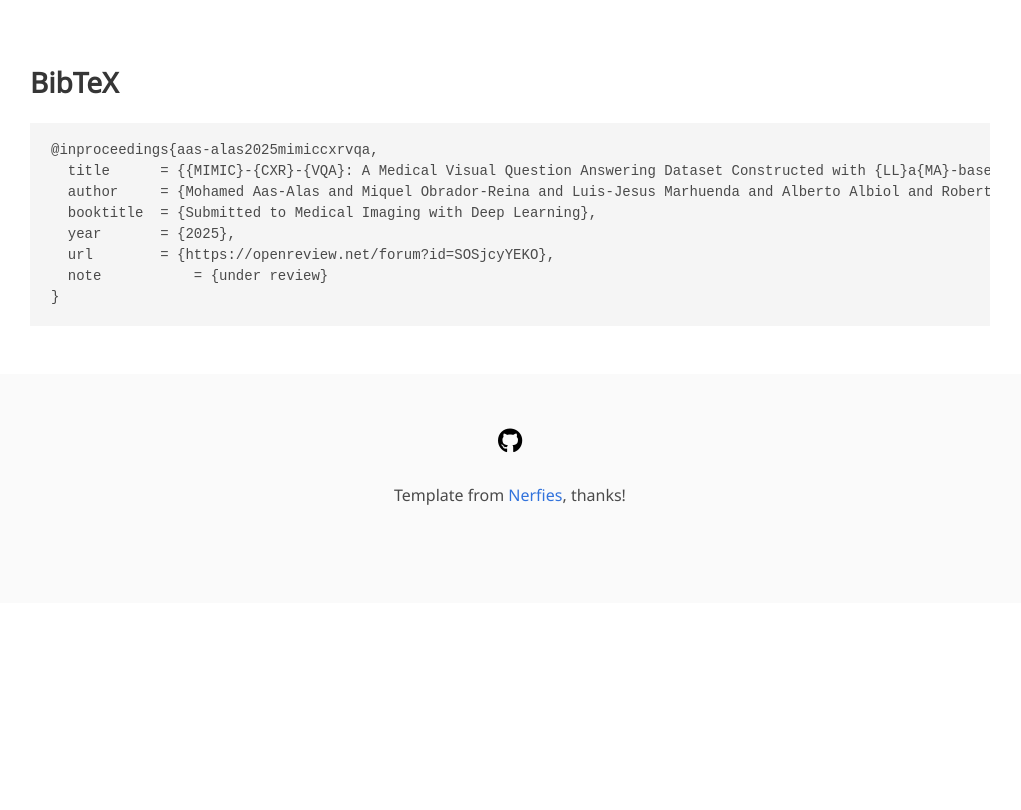
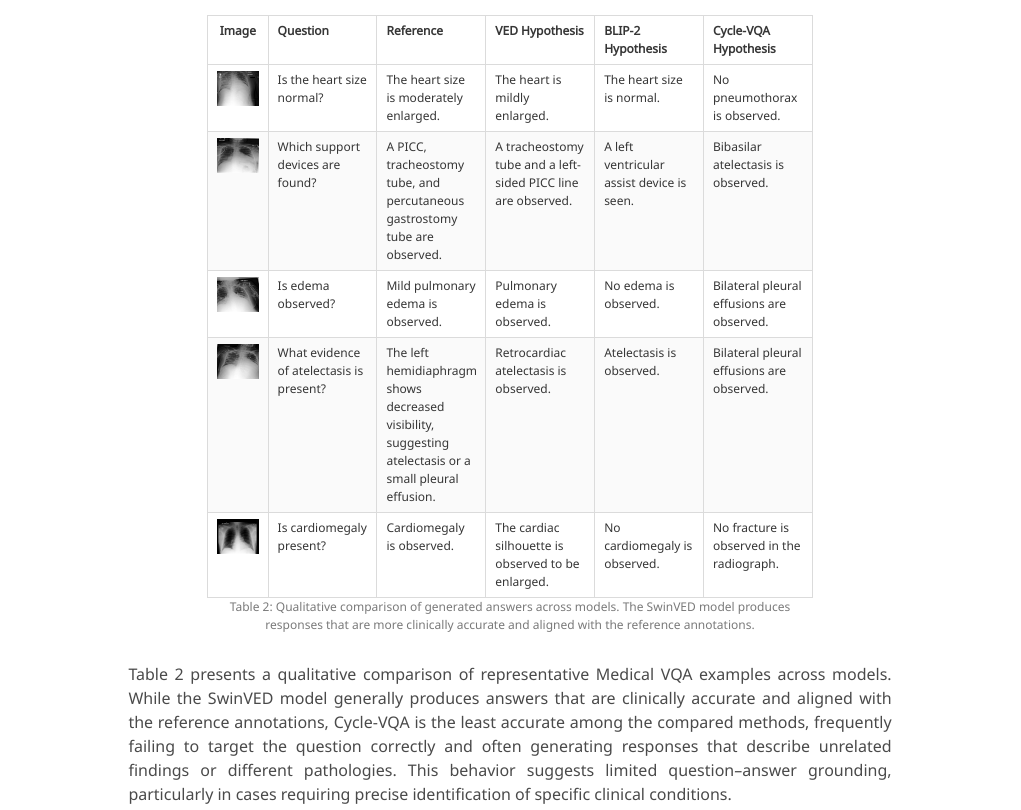
Before and after one commit to LightVED-prhlt/MIMIC-CXR-VQA-Dataset_Creation, a plain HTML site: page index.html in a window 1280 px wide. Shown: the part 4133-4943 px from the top of the page, without its empty margins (130-1151 px from the left). Before the commit the page ends 4736 px from the top, so only its background shows below. Drawn offline with nearby package versions, Linux system fonts and the light colour scheme; some icons are missing; a web font is replaced by a local one.

Commit message:
actualizada comparativa gen

```diff
--- a/index.html
+++ b/index.html
@@ -379,6 +379,96 @@
             The results show that generic pretrained vision–language models underperform when directly applied to medical VQA. While Cycle-VQA and BLIP-2 provide strong conceptual and pretrained baselines, the domain-adapted SwinVED pipeline consistently achieves higher scores. Progressive optimization through encoder unfreezing and reinforcement learning leads to the best overall performance, highlighting the importance of task-specific training for medical visual question answering.
           </p>
         </div>
+		<!-- Qualitative Results Table -->
+		<div class="columns is-centered" style="margin-top: 2rem;">
+		<div class="column is-four-fifths">
+
+			<div style="overflow-x:auto; -webkit-overflow-scrolling:touch;">
+			<table class="table is-bordered is-striped is-hoverable is-fullwidth"
+					style="table-layout: fixed; font-size: 0.75rem;">
+				<thead>
+				<tr>
+					<th style="width:10%; text-align:center;">Image</th>
+					<th style="width:18%;">Question</th>
+					<th style="width:18%;">Reference</th>
+					<th style="width:18%;">VED Hypothesis</th>
+					<th style="width:18%;">BLIP-2 Hypothesis</th>
+					<th style="width:18%;">Cycle-VQA Hypothesis</th>
+				</tr>
+				</thead>
+				<tbody>
+				<tr>
+					<td style="text-align:center;">
+					<img src="./static/images/49.jpg" alt="49.jpg" style="max-width:100%; height:auto;">
+					</td>
+					<td>Is the heart size normal?</td>
+					<td>The heart size is moderately enlarged.</td>
+					<td>The heart is mildly enlarged.</td>
+					<td>The heart size is normal.</td>
+					<td>No pneumothorax is observed.</td>
+				</tr>
+
+				<tr>
+					<td style="text-align:center;">
+					<img src="./static/images/124.jpg" alt="124.jpg" style="max-width:100%; height:auto;">
+					</td>
+					<td>Which support devices are found?</td>
+					<td>A PICC, tracheostomy tube, and percutaneous gastrostomy tube are observed.</td>
+					<td>A tracheostomy tube and a left-sided PICC line are observed.</td>
+					<td>A left ventricular assist device is seen.</td>
+					<td>Bibasilar atelectasis is observed.</td>
+				</tr>
+
+				<tr>
+					<td style="text-align:center;">
+					<img src="./static/images/436.jpg" alt="436.jpg" style="max-width:100%; height:auto;">
+					</td>
+					<td>Is edema observed?</td>
+					<td>Mild pulmonary edema is observed.</td>
+					<td>Pulmonary edema is observed.</td>
+					<td>No edema is observed.</td>
+					<td>Bilateral pleural effusions are observed.</td>
+				</tr>
+
+				<tr>
+					<td style="text-align:center;">
+					<img src="./static/images/620.jpg" alt="620.jpg" style="max-width:100%; height:auto;">
+					</td>
+					<td>What evidence of atelectasis is present?</td>
+					<td>
+					The left hemidiaphragm shows decreased visibility, suggesting atelectasis or a small pleural effusion.
+					</td>
+					<td>Retrocardiac atelectasis is observed.</td>
+					<td>Atelectasis is observed.</td>
+					<td>Bilateral pleural effusions are observed.</td>
+				</tr>
+
+				<tr>
+					<td style="text-align:center;">
+					<img src="./static/images/760.jpg" alt="760.jpg" style="max-width:100%; height:auto;">
+					</td>
+					<td>Is cardiomegaly present?</td>
+					<td>Cardiomegaly is observed.</td>
+					<td>The cardiac silhouette is observed to be enlarged.</td>
+					<td>No cardiomegaly is observed.</td>
+					<td>No fracture is observed in the radiograph.</td>
+				</tr>
+				</tbody>
+			</table>
+			</div>
+
+			<p class="has-text-grey is-size-7 has-text-centered">
+			Table 2: Qualitative comparison of generated answers across models. The SwinVED model
+			produces responses that are more clinically accurate and aligned with the reference annotations.
+			</p>
+
+		</div>
+		</div>
+		<div class="content has-text-justified" style="margin-top: 1rem;">
+          <p>
+            Table 2 presents a qualitative comparison of representative Medical VQA examples across models. While the SwinVED model generally produces answers that are clinically accurate and aligned with the reference annotations, Cycle-VQA is the least accurate among the compared methods, frequently failing to target the question correctly and often generating responses that describe unrelated findings or different pathologies. This behavior suggests limited question–answer grounding, particularly in cases requiring precise identification of specific clinical conditions.
+          </p>
+        </div>
 
       </div>
     </div>
```
Also changed, not shown: static/images/124.jpg (added), static/images/436.jpg (added), static/images/49.jpg (added), static/images/620.jpg (added), static/images/760.jpg (added).
